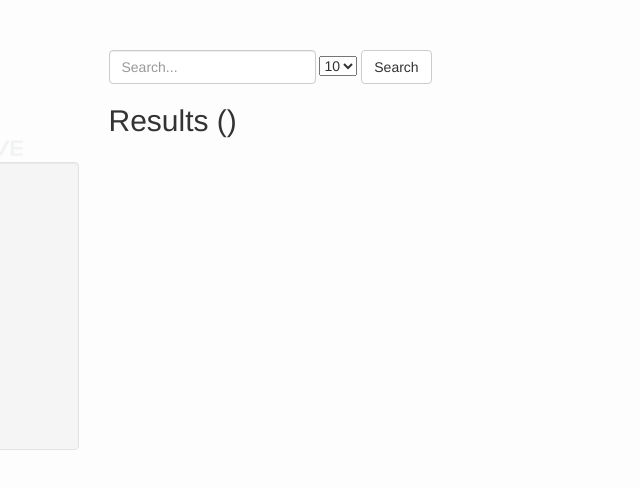
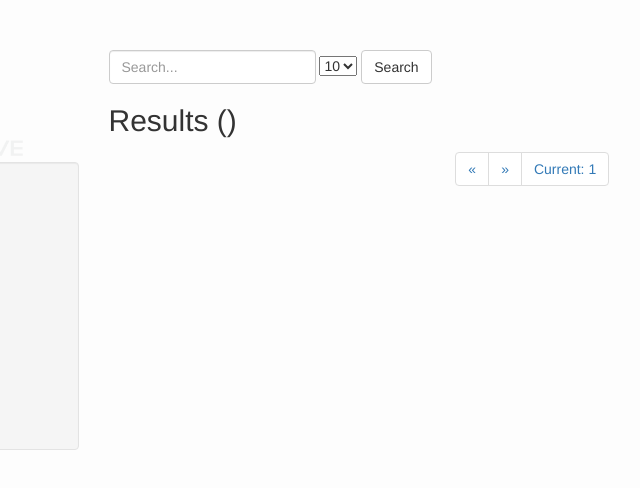
Before and after one commit to KevinHong913/Underwave, a website: page index.html at #!/search in a window 1280 px wide. Shown: the full height of the page, 254-894 px from the left. Drawn offline with nearby package versions, Linux system fonts and the light colour scheme.

Commit message:
pagination complete

```diff
--- a/app/solr/js/solr.js
+++ b/app/solr/js/solr.js
@@ -49,12 +49,34 @@ var solr = angular.module("solr", ['ui.router'])
 .directive("resultPagination", function() {
   return {
     restrict: "E",
-    scope: {},
-    // controler: ,
+    scope: {
+      pagecount: "=",
+      currentpage: "="
+    },
     transclude: false,
-    // templateUrl: "",
-    // require: [""],
-    link: function(scope, element, attrs, ctrls){
+    templateUrl: "./app/solr/view/result_pagination.html",
+    require: "^solr",
+    link: function(scope, element, attrs, ctrl){
+
+      scope.prevPage = function() {
+        if(scope.currentpage !== 0) {
+          // scope.currentpage = scope.currentpage - 1;
+          ctrl.prevPage();
+        }
+      };
+
+      scope.nextPage = function() {
+        if(scope.currentpage != scope.pagecount) {
+          // scope.currentpage = scope.currentpage + 1;
+          ctrl.nextPage();
+        }
+      };
+
+      scope.setPage = function(pageNum) {
+        ctrl.setPage(pageNum);
+      };
+
+
 
     }
   }
@@ -262,17 +284,44 @@ var solr = angular.module("solr", ['ui.router'])
       docs: '=',
       preload: '=',
       numFound: '=',
+      currentpage: '=',
+      pagecount: '='
     },
     restrict: 'E',
+    transclude:true,
+    template: '<div ng-transclude></div>',
+    // controllerAs: 'solrController',
     controller: function($scope, $http, $location) {
       var that = this;
       that.facet_results = {};
       that.selected_facets = [];
-      that.getQuery=function(){
+      $scope.currentpage = 0;
+      $scope.pagecount = 0;
+      that.getQuery = function(){
         return $location.search().q || "*";
       }
-      that.getRows=function(){
+      that.getRows = function(){
         return $location.search().rows || "10";
+      }
+
+      that.getPageCount = function() {
+        return $scope.pagecount;
+      }
+
+      that.getCurrentPage = function() {
+        return $scope.currentpage;
+      }
+
+      that.prevPage = function() {
+        $scope.currentpage = $scope.currentpage - 1;
+      }
+
+      that.nextPage = function() {
+        $scope.currentpage = $scope.currentpage + 1;
+      }
+
+      that.setPage = function(pageNum) {
+        $scope.currentpage = pageNum;
       }
 
       that.buildSearchParams = function(){
@@ -284,7 +333,7 @@ var solr = angular.module("solr", ['ui.router'])
           'json.nl': "map",
           'json.wrf': 'JSON_CALLBACK',
           'rows': that.getRows(),
-          // 'start': that.getPage()
+          'start': $scope.currentpage * that.getRows()
         };
 
         selectedFacets = this.selected_facets;
@@ -316,6 +365,7 @@ var solr = angular.module("solr", ['ui.router'])
           $scope.numFound = data.response.numFound;
           that.selected_facets = that.getSelectedFacets();
           that.selected_facets_obj = that.getSelectedFacetsObjects();
+          $scope.pagecount = Math.ceil($scope.numFound / that.getRows() - 1);
         });
       };
 
@@ -366,6 +416,16 @@ var solr = angular.module("solr", ['ui.router'])
         },
         true
       );
+
+      $scope.$watch(
+        function(){ return $scope.currentpage},
+        function ( newVal, oldVal){
+          if ( newVal !== oldVal ) {
+            that.search()
+          }
+        },
+        true
+      );
     },
     require:"solr",
     link: function( scope, element, attrs, ctrl){
--- /dev/null
+++ b/app/solr/view/result_pagination.html
@@ -0,0 +1,9 @@
+<div class="result-pagination">
+  <ul class="pagination" ng-init="limit = 10;">
+    <li><a ng-click='prevPage()' aria-label="Previous"><span aria-hidden="true">&laquo;</span></a></li>
+
+    <li ng-repeat='x in [].constructor(pagecount) track by $index' ng-if="$index < limit"><a ng-click="setPage($index)">{{$index + 1}}</a></li>
+    <li><a ng-click='nextPage()' aria-label="Next"><span aria-hidden="true">&raquo;</span></a></li>
+    <li><span>Current: {{currentpage + 1}}</span></li>
+  </ul>
+</div>
--- a/app/views/search.html
+++ b/app/views/search.html
@@ -22,6 +22,24 @@
   <div class="col-md-9">
     <solr-search query='{{params.q}}' preload="true"></solr-search>
     <h2>Results ({{numFound}})</h2>
+    <result-pagination pagecount='pagecount' currentpage='currentpage'></result-pagination>
+
+<!-- 		<ul class="pagination">
+		  <li>
+		    <a href="#" aria-label="Previous">
+		      <span aria-hidden="true">&laquo;</span>
+		    </a>
+		  </li>
+		  <li ng-repeat="page in getPage() | limitTo: 10"><a>{{$index}}</a></li>
+		  <li>
+		    <a href="#" aria-label="Next">
+		      <span aria-hidden="true">&raquo;</span>
+		    </a>
+		  </li>
+		  <li><a ng-click= 'currentPage == 0 || prevPage()'>Previous Page</a></li>
+		  <li><a ng-click=' currentPage == PageCount || nextPage()'>Next Page</a></li>
+		</ul> -->
+
     <ul class="list-unstyled">
       <li ng-repeat="doc in docs">
         <result-document record=doc ></result-document>
--- a/app/views/solr.html
+++ b/app/views/solr.html
@@ -2,6 +2,6 @@
 	<div ui-view></div>
 </solr>
  -->
-<solr docs="docs" num-found="numFound" solr-url="'//ec2-54-200-117-57.us-west-2.compute.amazonaws.com:8983/solr/vessels/select'">
+<solr docs="docs" num-found="numFound" pagecount="pagecount" currentpage="currentpage" solr-url="'//ec2-54-200-117-57.us-west-2.compute.amazonaws.com:8983/solr/vessels/select'">
 	<div ui-view></div>
 </solr>
--- a/assets/css/style.css
+++ b/assets/css/style.css
@@ -51,3 +51,18 @@ footer {
 	width: 60%;
 	height: auto;
 }
+
+.result-detail-panel .vessel-thumbnail {
+	width: 100%;
+}
+
+.result-pagination {
+	width: 100%;
+	margin-top: 15px;
+	margin-bottom: 15px;
+}
+
+.result-pagination .pagination {
+	margin: auto;
+	display: table;
+}
```
Also changed, not shown: app/views/resultItem.html (+6 -1 lines), 1 other file.
